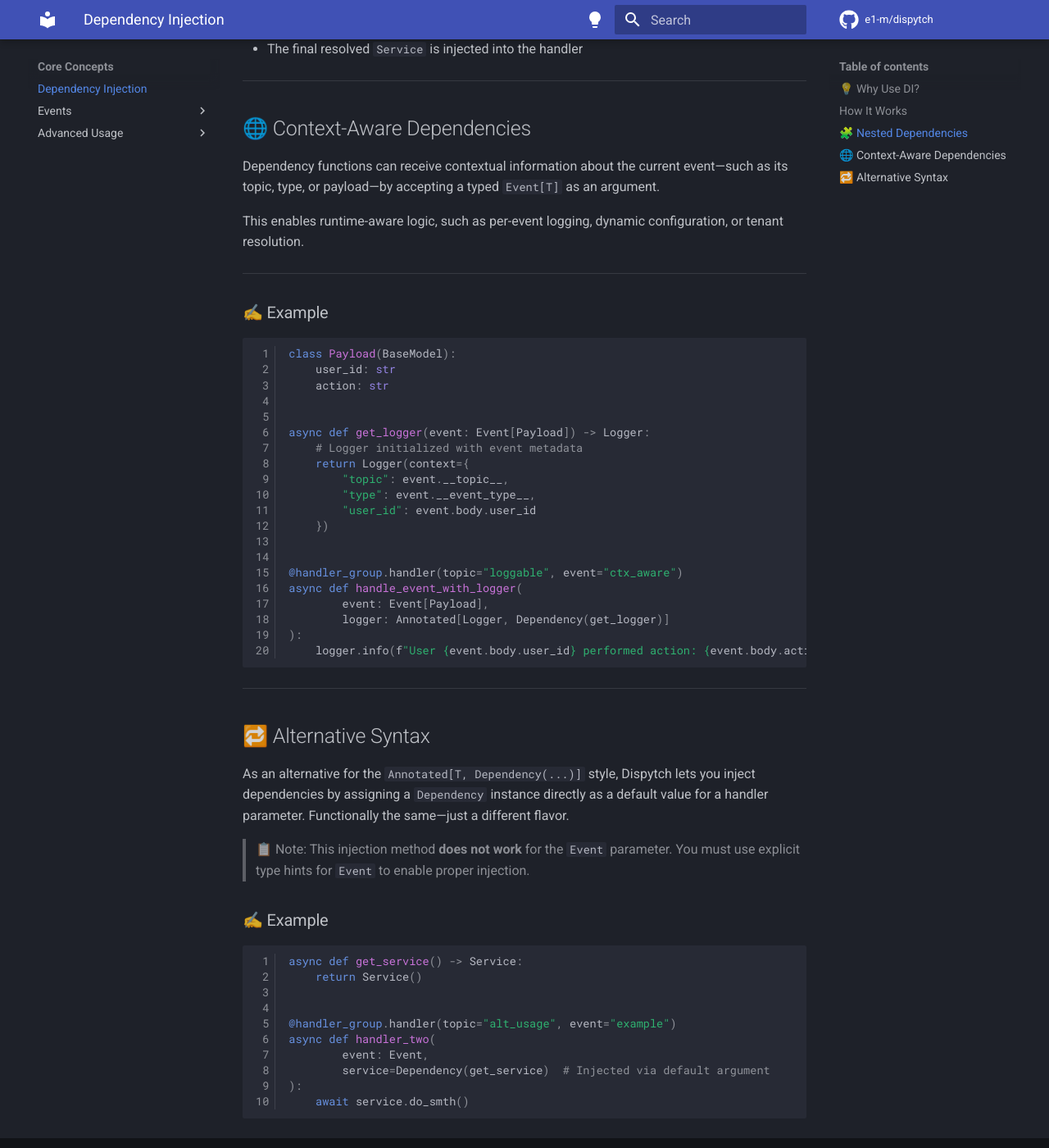
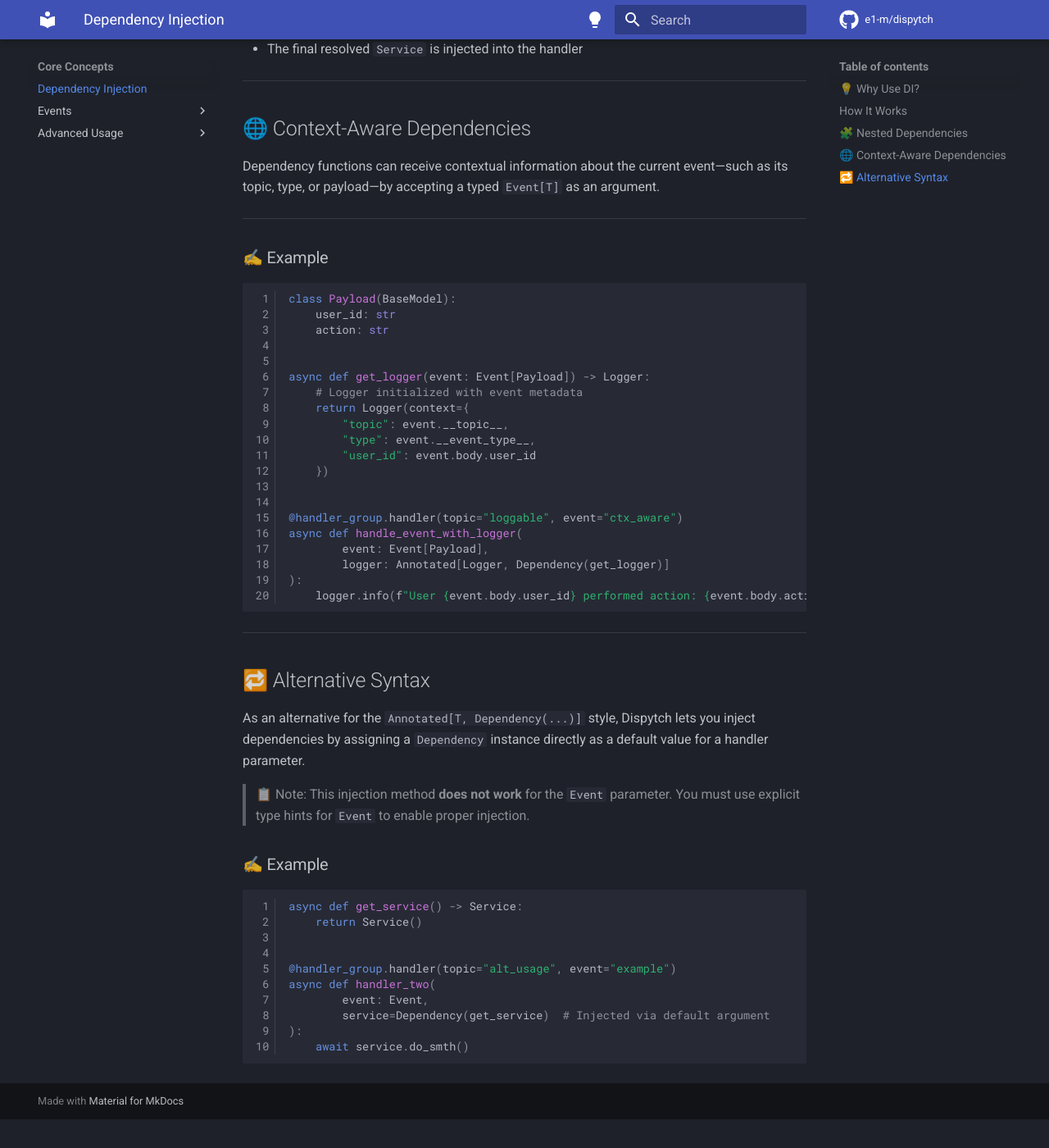
Before and after one commit to e1-m/dispytch, an MkDocs documentation site: the page built from docs/docs/concepts/di.md, in a window 1280 px wide and 1400 px high, scrolled down 2097 px. Shown: the whole window at 82% size. Built offline with MkDocs 1.6.1 and Material for MkDocs 9.7.7, drawn with Linux system fonts in a browser that asks for light colours; comment, search, counter and statistics services are not loaded; the version menu is left out; after the commit the page ends 3462 px from its top, so only the background shows below that; some of the changed text lies outside the part shown.

Commit message:
📝 docs: refine dependency injection documentation

```diff
--- a/docs/docs/concepts/di.md
+++ b/docs/docs/concepts/di.md
@@ -17,8 +17,7 @@
 
 ## How It Works
 
-Handlers declare dependencies using Python’s type annotations combined with Dispytch’s `Dependency` wrapper and `Event`
-generic class.
+Handlers declare dependencies using Python’s type annotations combined with Dispytch’s `Dependency` wrapper.
 
 Example:
 
@@ -101,8 +100,6 @@
 Dependency functions can receive contextual information about the current event—such as its topic, type, or payload—by
 accepting a typed `Event[T]` as an argument.
 
-This enables runtime-aware logic, such as per-event logging, dynamic configuration, or tenant resolution.
-
 ---
 
 ### ✍️ Example
@@ -135,8 +132,7 @@
 ## 🔁 Alternative Syntax
 
 As an alternative for the `Annotated[T, Dependency(...)]` style, Dispytch lets you inject dependencies by assigning a
-`Dependency` instance directly as a default value for a handler parameter. Functionally the same—just a different
-flavor.
+`Dependency` instance directly as a default value for a handler parameter.
 
 > 📋 Note: This injection method **does not work** for the `Event` parameter. You must use explicit type hints for
 `Event` to enable proper injection.
```
Also changed, not shown: other parts of docs/docs/concepts/di.md (+1 -1 lines).
